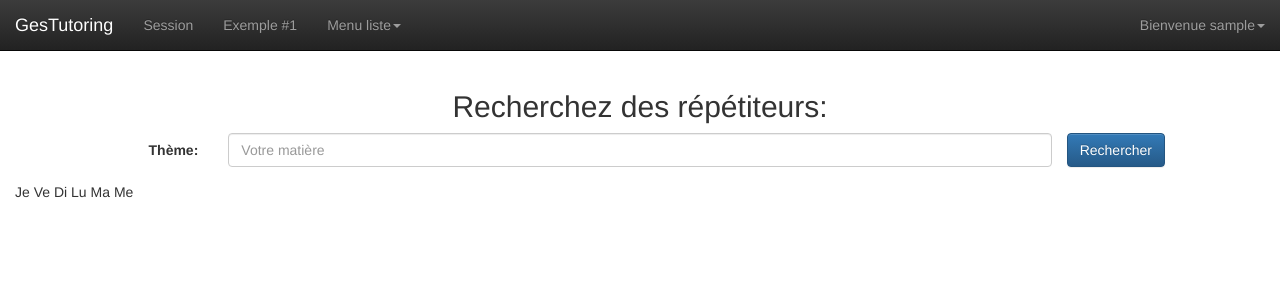
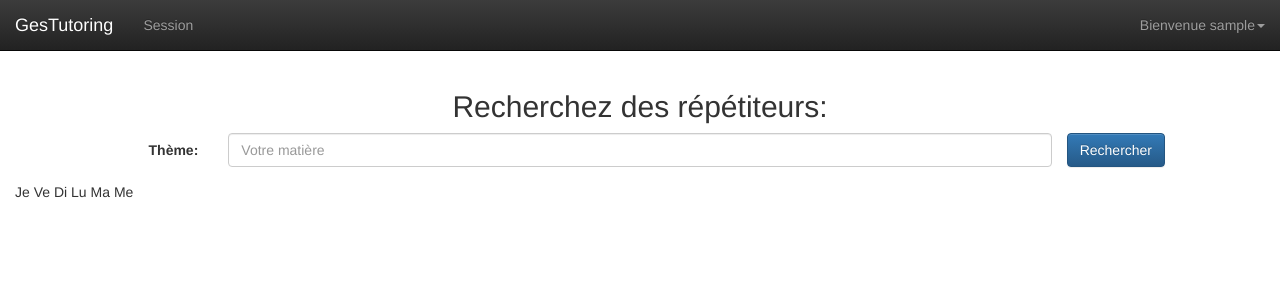
Before and after one commit to Miguelito993/TB_Gestutoring, a PHP site: page /getMatieres/index.php in a window 1280 px wide. Shown: the top 300 px of the page. Run offline with PHP 8.4, Linux system fonts and the light colour scheme; the visitor is signed in with stand-in values (Sample User, id 1); data that the repository does not hold is empty; some libraries are stand-ins or nearby versions.

Commit message:
Changing access menus

```diff
--- a/inc/inc_menu.php
+++ b/inc/inc_menu.php
@@ -1,13 +1,5 @@
 <?php
 echo '<ul class="nav navbar-nav">
             <li><a href="session.php">Session</a></li>
-            <li><a href="#">Exemple #1</a></li>
-            <li class="dropdown">
-                <a href="#" class="dropdown-toggle" data-toggle="dropdown" role="button" aria-haspopup="true" aria-expanded="false">Menu liste<span class="caret"></span></a>
-            <ul class="dropdown-menu">
-                <li><a href="#">Exemple #2</a></li>
-                <li><a href="#">Exemple #3</a></li>
-            </ul>
-            </li>
         </ul>';
 ?>
--- a/inc/inc_navigation.php
+++ b/inc/inc_navigation.php
@@ -31,7 +31,6 @@
                     echo '<li class="dropdown">
                             <a href="#" class="dropdown-toggle" data-toggle="dropdown" role="button" aria-haspopup="true" aria-expanded="false">Bienvenue ' . $_SESSION['pseudo'] . '<span class="caret"></span></a>
                             <ul class="dropdown-menu">
-                                <li><a href="#">Exemple #2</a></li>
                                 <li><a href="./profil.php" class="glyphicon glyphicon-user" aria-hidden="true"> Profil</a></li>
                                 <li><a href="./logout.php" class="glyphicon glyphicon-off" aria-hidden="true"> Déconnexion</a></li>
                             </ul>
```
